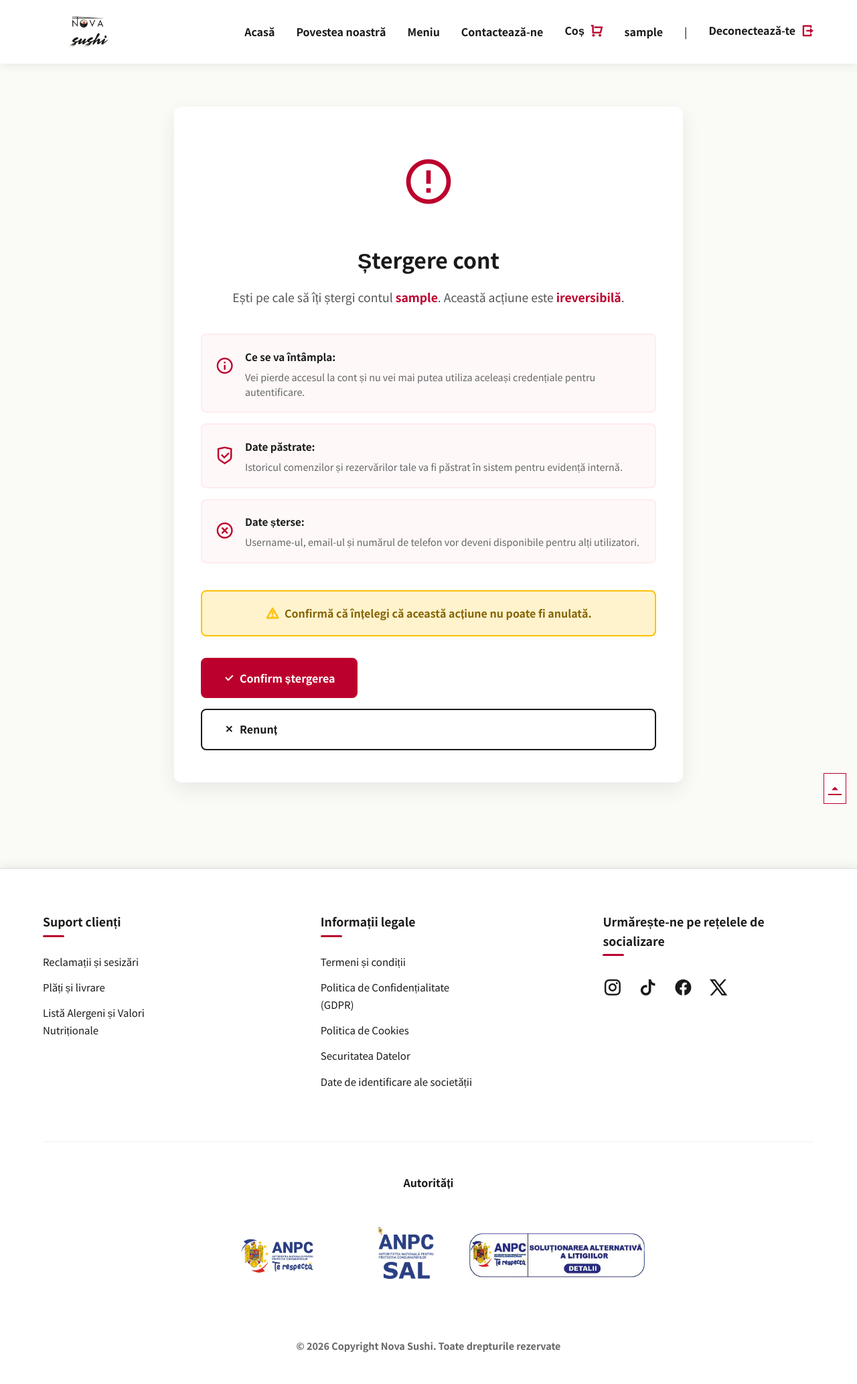
After one commit to AndreiIliescu/sda-final-project, a Django app: page /confirma-stergere-cont/ in a window 1280 px wide. The commit adds this page. Shown: the whole page at 67% size. Run offline with Django 5.2, Linux system fonts and the light colour scheme; the visitor is signed in with stand-in values (Sample User, id 1); some libraries are stand-ins or nearby versions; some web fonts are replaced.

Commit message:
Implemented change password for user and delete account.

```diff
--- a/core_app/urls.py
+++ b/core_app/urls.py
@@ -36,6 +36,9 @@ urlpatterns = [
     path("profil/", views.user_profile_page, name="profile"),
     path("comanda-din-nou/<int:order_id>/", views.reorder, name="reorder"),
     path("editeaza-profil/<int:pk>/", views.ProfileEditView.as_view(), name="edit_profile"),
+    path("schimba-parola/", views.change_password_page, name="change_password"),
+    path("confirma-stergere-cont/", views.delete_account_confirm_page, name="delete_account_confirm"),
+    path("sterge-cont/", views.delete_account_page, name="delete_account"),
 
     path("adauga-preparat/", views.ProductCreateView.as_view(), name="add_dish"),
     path("editeaza-preparat/<int:pk>/", views.ProductUpdateView.as_view(), name="edit_dish"),
--- /dev/null
+++ b/restaurant_app/templates/delete_account_confirm.html
@@ -0,0 +1,73 @@
+{% extends "base.html" %}
+{% load static %}
+
+{% block content %}
+    <section class="success-container">
+        <div class="success-wrapper">
+            <div class="delete-icon">
+                <i class="ri-error-warning-line"></i>
+            </div>
+
+            <h1>Ștergere cont</h1>
+
+            <p class="delete-message">
+                Ești pe cale să îți ștergi contul <strong>{{ user.username }}</strong>.
+                Această acțiune este <strong>ireversibilă</strong>.
+            </p>
+
+            <div class="warning-details">
+                <div class="warning-box">
+                    <i class="ri-information-line"></i>
+                    <div>
+                        <span class="warning-label">Ce se va întâmpla:</span>
+                        <span class="warning-value">
+                            Vei pierde accesul la cont și nu vei mai putea utiliza
+                            aceleași credențiale pentru autentificare.
+                        </span>
+                    </div>
+                </div>
+
+                <div class="warning-box">
+                    <i class="ri-shield-check-line"></i>
+                    <div>
+                        <span class="warning-label">Date păstrate:</span>
+                        <span class="warning-value">
+                            Istoricul comenzilor și rezervărilor tale va fi păstrat
+                            în sistem pentru evidență internă.
+                        </span>
+                    </div>
+                </div>
+
+                <div class="warning-box">
+                    <i class="ri-close-circle-line"></i>
+                    <div>
+                        <span class="warning-label">Date șterse:</span>
+                        <span class="warning-value">
+                            Username-ul, email-ul și numărul de telefon vor deveni disponibile
+                            pentru alți utilizatori.
+                        </span>
+                    </div>
+                </div>
+            </div>
+
+            <div class="delete-confirmation">
+                <p class="final-warning">
+                    <i class="ri-alert-line"></i>
+                    Confirmă că înțelegi că această acțiune nu poate fi anulată.
+                </p>
+            </div>
+
+            <div class="delete-actions">
+                <form method="post" action="{% url 'delete_account' %}" style="display: inline;">
+                    {% csrf_token %}
+                    <button type="submit" class="btn-confirm-delete">
+                        <i class="ri-check-line"></i> Confirm ștergerea
+                    </button>
+                </form>
+                <a href="{% url 'home' %}" class="btn-cancel-delete">
+                    <i class="ri-close-line"></i> Renunț
+                </a>
+            </div>
+        </div>
+    </section>
+{% endblock %}
--- a/restaurant_app/views.py
+++ b/restaurant_app/views.py
@@ -8,9 +8,11 @@ from django.contrib.auth.views import LoginView
 from django.core.mail import send_mail
 from django.db.models import Prefetch
 from django.shortcuts import get_object_or_404, render, redirect
+from django.contrib.auth import update_session_auth_hash
+from django.contrib.auth.models import User
 from django.urls import reverse_lazy
 from django.views.generic import CreateView, UpdateView, DeleteView
-from restaurant_app.forms import ContactForm, ProductForm, RegisterProfileForm, ReservationForm
+from restaurant_app.forms import ContactForm, ProductForm, RegisterProfileForm, ReservationForm, PasswordChangeForm
 from restaurant_app.models import Category, Order, OrderItem, Product, Profile, Reservation
 
 
@@ -474,3 +476,52 @@ def reorder(request, order_id):
         messages.warning(request, f"Produse indisponibile: {', '.join(unavailable_items)}")
 
     return redirect("cart")
+
+
+@login_required
+def change_password_page(request):
+    if request.method == "POST":
+        form = PasswordChangeForm(user=request.user, data=request.POST)
+
+        if form.is_valid():
+            form.save()
+            messages.success(request, "Parola ta a fost schimbată cu succes! Te rugăm să te autentifici din nou.")
+            logout(request)
+            return redirect("login")
+    else:
+        form = PasswordChangeForm(user=request.user)
+
+    return render(request, "change_password.html", {"form": form})
+
+
+@login_required
+def delete_account_confirm_page(request):
+    return render(request, "delete_account_confirm.html")
+
+
+@login_required
+def delete_account_page(request):
+    if request.method == "POST":
+        user = request.user
+
+        deleted_count = User.objects.filter(username__startswith="deleted_user_").count()
+        new_deleted_number = deleted_count + 1
+
+        random_password = ''.join(random.choices(string.ascii_letters + string.digits + string.punctuation, k=10))
+
+        user.username = f"deleted_user_{new_deleted_number}"
+        user.email = "deleted_user@nova.sushi.com"
+        user.set_password(random_password)
+        user.save()
+
+        if hasattr(user, 'profile'):
+            user.profile.username = user.username
+            user.profile.email = user.email
+            user.profile.phone = ""
+            user.profile.save()
+
+        logout(request)
+        messages.success(request, "Contul tău a fost șters cu succes. Îți mulțumim că ai fost parte din comunitatea noastră!")
+        return redirect("home")
+
+    return redirect("delete_account_confirm")
--- a/static/css/style.css
+++ b/static/css/style.css
@@ -3042,6 +3042,229 @@ body {
   }
 }
 
+/* =============== Pagina profilului userului - Butoane setari cont =============== */
+.account-actions {
+  display: flex;
+  flex-direction: column;
+  gap: 1rem;
+  margin-top: 1.5rem;
+}
+
+.btn-reset-password,
+.btn-delete-account {
+  display: flex;
+  align-items: center;
+  gap: 0.5rem;
+  padding: 0.9rem 1.5rem;
+  border-radius: 8px;
+  text-decoration: none;
+  font-weight: 600;
+  font-size: 0.95rem;
+  transition: all 0.3s ease;
+  border: 2px solid;
+  justify-content: center;
+}
+
+.btn-reset-password {
+  background: transparent;
+  border-color: #1a1a1a;
+  color: #1a1a1a;
+}
+
+.btn-reset-password:hover {
+  background: #1a1a1a;
+  color: #fff;
+  transform: translateY(-2px);
+  box-shadow: 0 4px 12px rgba(0, 0, 0, 0.2);
+}
+
+.btn-delete-account {
+  background: transparent;
+  border-color: #bc002d;
+  color: #bc002d;
+}
+
+.btn-delete-account:hover {
+  background: #bc002d;
+  color: #fff;
+  transform: translateY(-2px);
+  box-shadow: 0 4px 12px rgba(188, 0, 45, 0.3);
+}
+
+@media (max-width: 768px) {
+  .account-actions {
+    gap: 0.8rem;
+  }
+}
+
+/* =============== Pagina confirmarii stergerii contului =============== */
+.delete-icon {
+  margin-bottom: 1.5rem;
+}
+
+.delete-icon i {
+  font-size: 5rem;
+  color: #bc002d;
+  animation: shake 0.5s ease;
+}
+
+@keyframes shake {
+  0%,
+  100% {
+    transform: translateX(0);
+  }
+  25% {
+    transform: translateX(-10px);
+  }
+  75% {
+    transform: translateX(10px);
+  }
+}
+
+.delete-message {
+  font-size: 1.1rem;
+  color: #555;
+  margin-bottom: 2.5rem;
+  line-height: 1.6;
+  text-align: center;
+}
+
+.delete-message strong {
+  color: #bc002d;
+}
+
+.warning-details {
+  display: flex;
+  flex-direction: column;
+  gap: 1rem;
+  margin-bottom: 2.5rem;
+  text-align: left;
+}
+
+.warning-box {
+  display: flex;
+  align-items: flex-start;
+  gap: 1rem;
+  padding: 1.2rem;
+  background: #fff8f8;
+  border-radius: 8px;
+  border: 2px solid #ffebee;
+}
+
+.warning-box i {
+  font-size: 1.8rem;
+  color: #bc002d;
+  flex-shrink: 0;
+  margin-top: 0.2rem;
+}
+
+.warning-box div {
+  display: flex;
+  flex-direction: column;
+  gap: 0.5rem;
+}
+
+.warning-label {
+  font-size: 0.95rem;
+  font-weight: 700;
+  color: #1a1a1a;
+}
+
+.warning-value {
+  font-size: 0.9rem;
+  color: #666;
+  line-height: 1.5;
+}
+
+.delete-confirmation {
+  background: #fff3cd;
+  border: 2px solid #ffc107;
+  border-radius: 8px;
+  padding: 1rem;
+  margin-bottom: 2rem;
+}
+
+.final-warning {
+  display: flex;
+  align-items: center;
+  justify-content: center;
+  gap: 0.5rem;
+  color: #856404;
+  font-weight: 600;
+  font-size: 1rem;
+  margin: 0;
+}
+
+.final-warning i {
+  font-size: 1.3rem;
+  color: #ffc107;
+}
+
+.delete-actions {
+  display: flex;
+  gap: 1rem;
+  justify-content: center;
+  flex-wrap: wrap;
+}
+
+.btn-confirm-delete,
+.btn-cancel-delete {
+  padding: 1rem 2rem;
+  border-radius: 8px;
+  font-weight: 700;
+  display: flex;
+  align-items: center;
+  gap: 0.5rem;
+  transition: all 0.3s ease;
+  border: 2px solid;
+  text-decoration: none;
+  cursor: pointer;
+  font-family: inherit;
+  font-size: 1rem;
+}
+
+.btn-confirm-delete {
+  background: #bc002d;
+  border-color: #bc002d;
+  color: #fff;
+}
+
+.btn-confirm-delete:hover {
+  background: #900022;
+  border-color: #900022;
+  transform: translateY(-2px);
+  box-shadow: 0 6px 15px rgba(188, 0, 45, 0.3);
+}
+
+.btn-cancel-delete {
+  background: transparent;
+  border-color: #1a1a1a;
+  color: #1a1a1a;
+}
+
+.btn-cancel-delete:hover {
+  background: #1a1a1a;
+  color: #fff;
+  transform: translateY(-2px);
+}
+
+@media (max-width: 768px) {
+  .success-wrapper {
+    padding: 2rem 1.5rem;
+  }
+
+  .delete-actions {
+    flex-direction: column;
+    width: 100%;
+  }
+
+  .btn-confirm-delete,
+  .btn-cancel-delete {
+    width: 100%;
+    justify-content: center;
+  }
+}
+
 /* =============== Scroll in Sus =============== */
 .scrollup {
   position: fixed;
```
Also changed, not shown: restaurant_app/forms.py (+37 -0 lines), restaurant_app/templates/change_password.html (added, +43 -0 lines), restaurant_app/templates/user_profile.html (+22 -0 lines).
